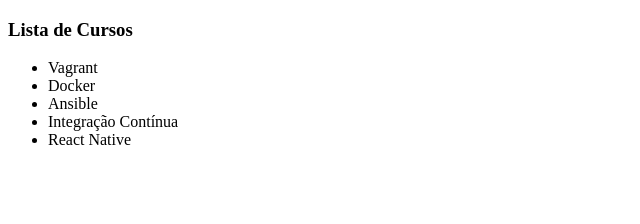
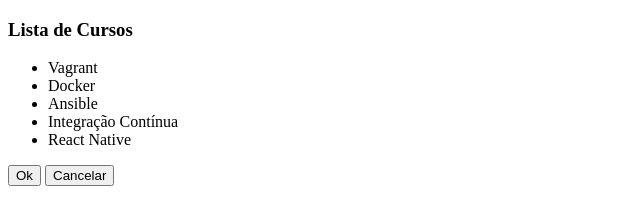
Before and after one commit to mauricioapg/cursoAluraGit, a plain HTML site: page index.html in a window 1280 px wide. Shown: the whole page, without its empty margins (0-640 px from the left). Drawn offline with Linux system fonts and the light colour scheme.

Commit message:
inserindo botoes

```diff
--- a/index.html
+++ b/index.html
@@ -13,5 +13,9 @@
         <li>Integração Contínua</li>
         <li>React Native</li>
     </ul>
+    <div style="flex-direction: column;">
+        <input type="button" value="Ok">
+        <input type="button" value="Cancelar">
+    </div>
 </body>
 </html>
```
